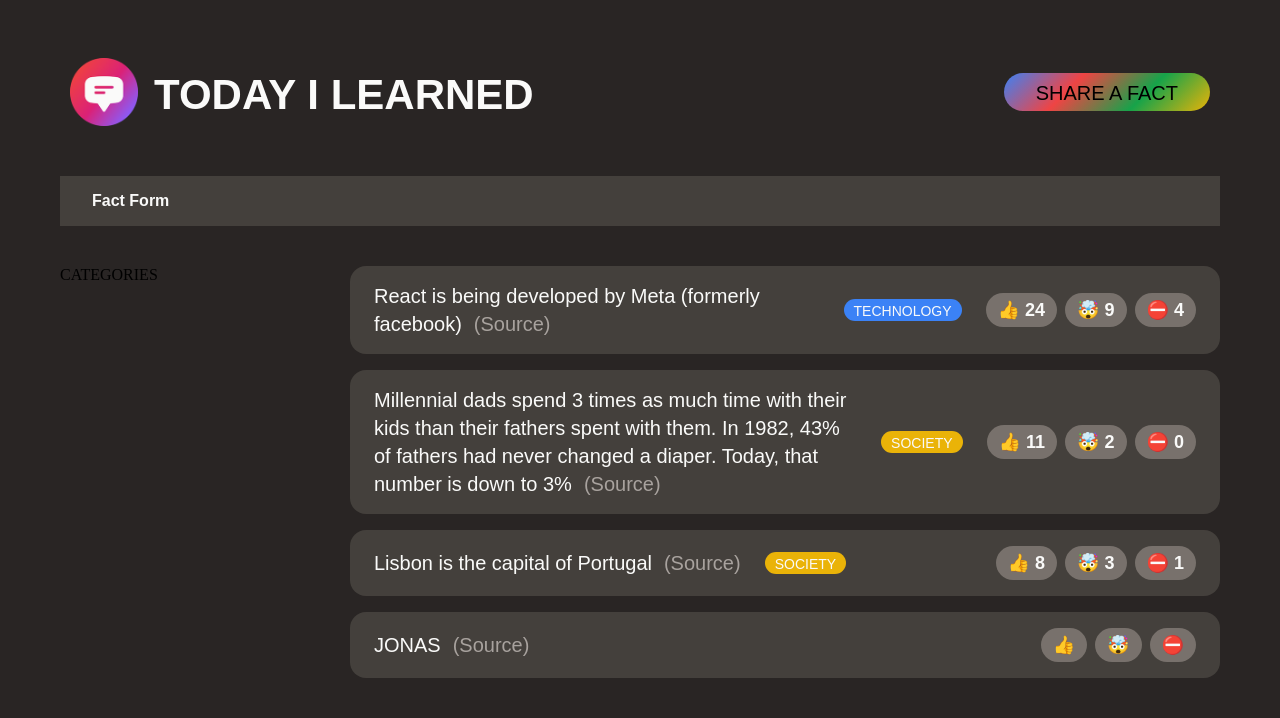
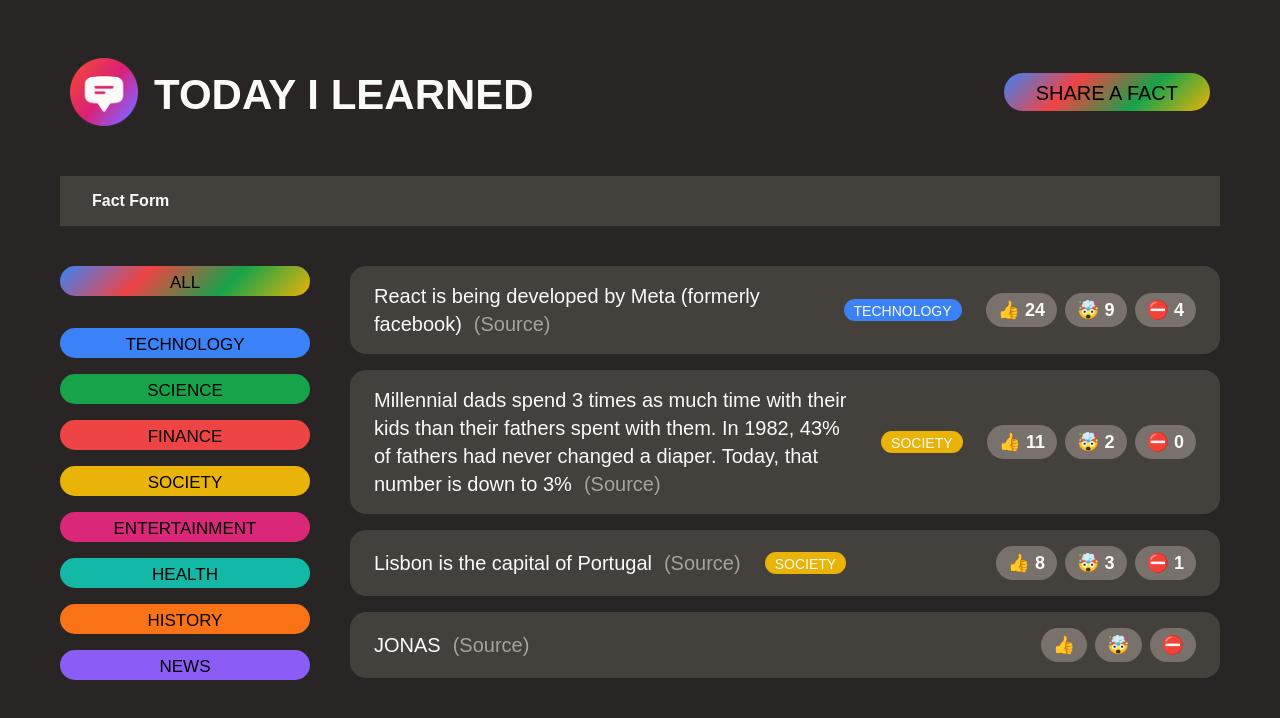
Before and after one commit to chitsuenchan/full-stack-fact-app, a React (Create React App) app: page / in a window 1280 px wide. Shown: the top 718 px of the page. Built offline with nearby package versions, Linux system fonts and the light colour scheme; a web font is replaced by a local one.

Commit message:
added the categories list side menu that is dynamically created from an array of categories

```diff
--- a/src/App.js
+++ b/src/App.js
@@ -38,17 +38,6 @@
   },
 ];
 
-const CATEGORIES = [
-  { name: "technology", color: "#3b82f6" },
-  { name: "science", color: "#16a34a" },
-  { name: "finance", color: "#ef4444" },
-  { name: "society", color: "#eab308" },
-  { name: "entertainment", color: "#db2777" },
-  { name: "health", color: "#14b8a6" },
-  { name: "history", color: "#f97316" },
-  { name: "news", color: "#8b5cf6" },
-];
-
 function App() {
   return (
     <>
@@ -74,8 +63,39 @@
   return <form className="fact-form">Fact Form</form>;
 }
 
+const CATEGORIES = [
+  { name: "technology", color: "#3b82f6" },
+  { name: "science", color: "#16a34a" },
+  { name: "finance", color: "#ef4444" },
+  { name: "society", color: "#eab308" },
+  { name: "entertainment", color: "#db2777" },
+  { name: "health", color: "#14b8a6" },
+  { name: "history", color: "#f97316" },
+  { name: "news", color: "#8b5cf6" },
+];
+
 function CategoryFilter() {
-  return <aside>CATEGORIES</aside>;
+  return (
+    <aside>
+      <ul>
+        <li className="category">
+          <button className="btn btn-all-categories">All</button>
+        </li>
+        {CATEGORIES.map((cat) => (
+          <li key={cat.name} className="category">
+            <button
+              className="btn btn-category"
+              style={{
+                backgroundColor: cat.color,
+              }}
+            >
+              {cat.name}
+            </button>
+          </li>
+        ))}
+      </ul>
+    </aside>
+  );
 }
 
 function FactList() {
```
